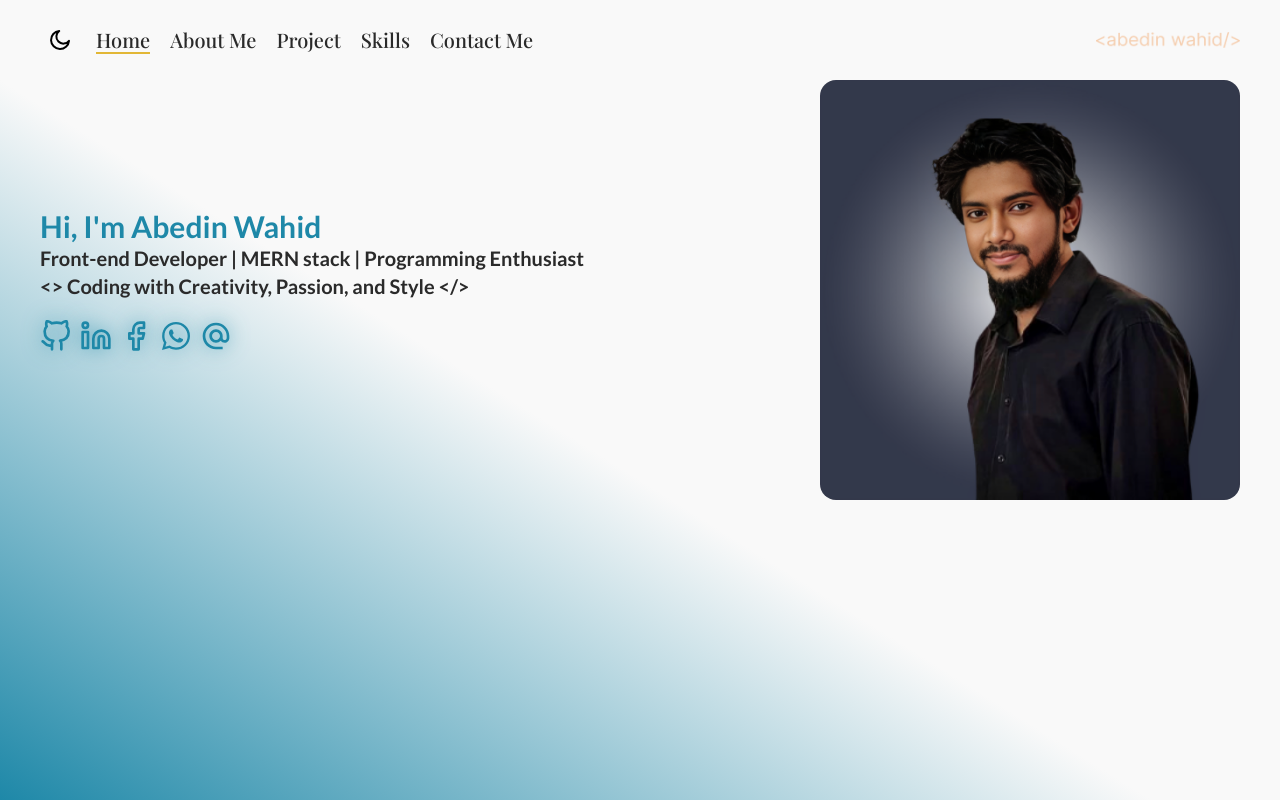
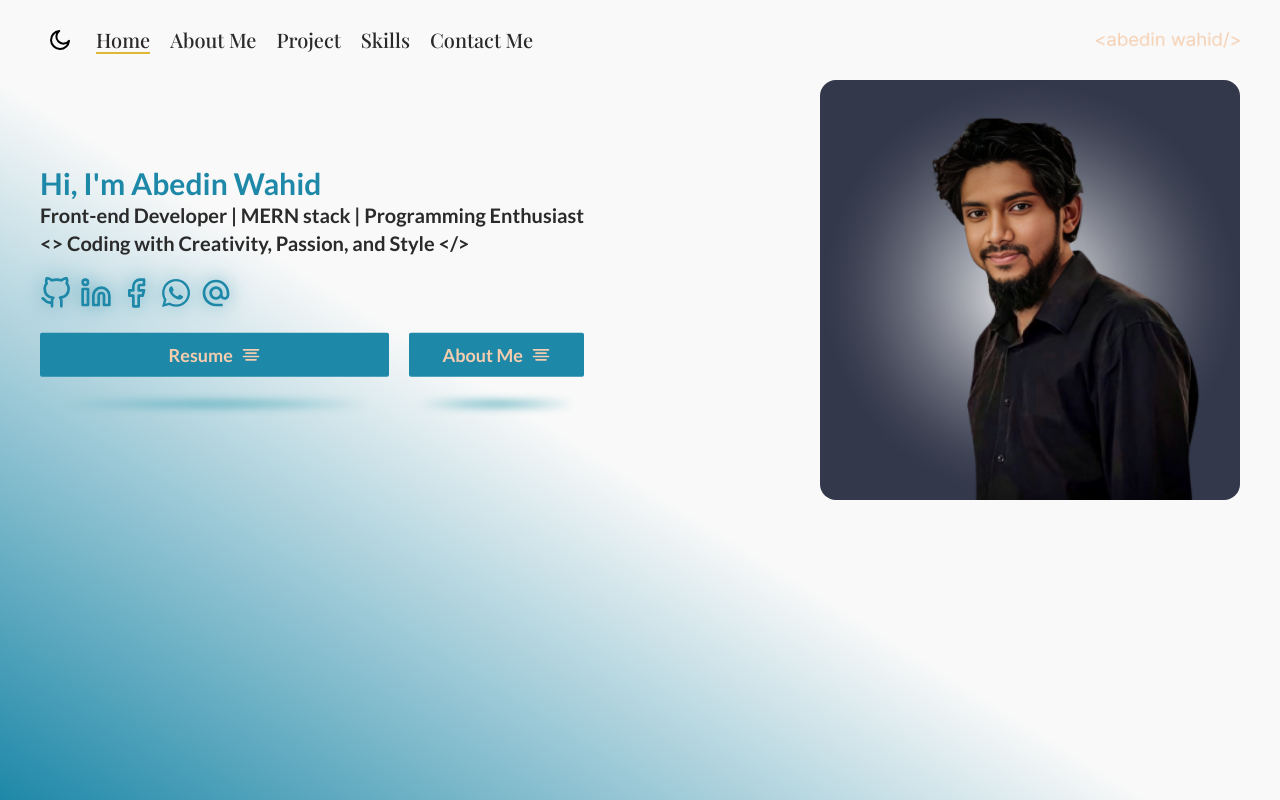
Before and after one commit to abedinwahid9/my-portfolio, a Next.js app: page / in a window 1280 px wide. Built offline with nearby package versions, Linux system fonts and the light colour scheme.

Commit message:
btn shadow animated

```diff
--- a/src/app/components/home/Main.tsx
+++ b/src/app/components/home/Main.tsx
@@ -1,6 +1,8 @@
 import Image from "next/image";
 import profile from "../../../assets/my.png";
 import SocialLinks from "../share/SocialLinks";
+import AnimatedBtn from "../share/AnimatedBtn";
+import { FiAlignCenter } from "react-icons/fi";
 
 const Main: React.FC = () => {
   const text = "<> Coding with Creativity, Passion, and Style </>";
@@ -20,6 +22,20 @@ const Main: React.FC = () => {
           </p>
         </div>
         <SocialLinks />
+        <div className="flex md:gap-5 gap-3 py-2">
+          <AnimatedBtn
+            title="resume"
+            width="md:w-2/3 w-1/2"
+            icon={<FiAlignCenter />}
+            show={true}
+          />
+          <AnimatedBtn
+            title="about me"
+            width="md:w-1/3 w-1/2"
+            icon={<FiAlignCenter />}
+            show={true}
+          />
+        </div>
       </div>
       <div className="lg:w-[420px] lg:order-2 order-1  lg:h-[420px] sm:w-72 w-44 sm:h-72 h-44 relative">
         <Image
--- /dev/null
+++ b/src/app/components/share/AnimatedBtn.tsx
@@ -0,0 +1,68 @@
+import { motion } from "framer-motion";
+
+interface BtnProps {
+  title: string;
+  width: string;
+  icon?: React.ReactNode;
+  show?: boolean;
+}
+
+const AnimatedBtn: React.FC<BtnProps> = ({ title, width, icon, show }) => {
+  const bouncBtn = {
+    stop: { y: 0 },
+    bounc: {
+      y: [0, -5, 0],
+      transition: {
+        duration: 1.5,
+        ease: "easeInOut",
+        repeat: Infinity,
+      },
+    },
+  };
+
+  const shadowVariants = {
+    stop: {
+      transform: "scale(1)",
+    },
+    start: {
+      transform: ["scale(1)", "scale(0.85)", "scale(1)"],
+      transition: {
+        duration: 1.5,
+        ease: "easeInOut",
+        repeat: Infinity,
+      },
+    },
+  };
+
+  return (
+    <div className={` flex flex-col ${width} h-full gap-5`}>
+      {/* Animated button with shadow effect */}
+      <motion.button
+        variants={bouncBtn}
+        initial="stop"
+        animate="bounc"
+        className={`dark:bg-lg-button flex gap-2 justify-center items-center font-semibold bg-dr-button md:py-2 py-1 md:px-5 px-2 md:text-lg text-sm capitalize text-lg-text dark:text-dr-text rounded-sm`}
+      >
+        <p>{title}</p>
+        {icon && <div className="md:text-xl text-sm">{icon}</div>}
+      </motion.button>
+
+      {/* Static shadow effect */}
+      {show && (
+        <motion.div
+          variants={shadowVariants}
+          initial="stop"
+          animate="start"
+          style={{
+            background:
+              "radial-gradient(circle, rgba(80,170,184,1) 10%, rgba(80,170,184,0.76) 40%, rgba(80,170,184,0.01) 100%)",
+            filter: "blur(5px)",
+          }}
+          className="w-full h-[6px] rounded-sm"
+        ></motion.div>
+      )}
+    </div>
+  );
+};
+
+export default AnimatedBtn;
--- a/src/app/components/share/SocialLinks.tsx
+++ b/src/app/components/share/SocialLinks.tsx
@@ -5,12 +5,7 @@ import { FiLinkedin } from "react-icons/fi";
 import { FiFacebook } from "react-icons/fi";
 import { FaWhatsapp } from "react-icons/fa";
 import { MdAlternateEmail } from "react-icons/md";
-
-interface arr {
-  id: number;
-  link: string;
-  icon: React.ElementType;
-}
+import { motion } from "framer-motion";
 
 const SocialLinks: React.FC = () => {
   // Array of links with icon components
@@ -28,20 +23,24 @@ const SocialLinks: React.FC = () => {
       icon: FiFacebook,
     },
     { id: 4, link: "https://wa.me/+8801716893200", icon: FaWhatsapp },
-    { id: 4, link: "mailto:abedinwahid9@gmail.com", icon: MdAlternateEmail },
+    { id: 5, link: "mailto:abedinwahid9@gmail.com", icon: MdAlternateEmail },
   ];
 
+  // icon shadow animation
+
+  //
+
   return (
-    <div className="py-5 flex gap-2">
+    <div className="md:py-5 py-2 flex gap-2">
       {links.map(({ id, link, icon: Icon }) => (
-        <div
+        <motion.div
           key={id}
-          className="w-8 h-8 dark:text-lg-button text-dr-button drop-shadow-[0px_0px_10px_rgba(30,136,168,0.8)] hover:drop-shadow-[0px_0px_10px_rgba(226,183,54,0.8)]"
+          className="md:w-8 md:h-8 w-5 h-5 dark:text-lg-button text-dr-button  drop-shadow-[0px_0px_10px_rgba(30,136,168,0.8)] hover:drop-shadow-[0px_0px_39px_rgba(226,138,54,0.9)]"
         >
           <Link target="_blank" href={link}>
             <Icon className="w-full h-full" />
           </Link>
-        </div>
+        </motion.div>
       ))}
     </div>
   );
```
